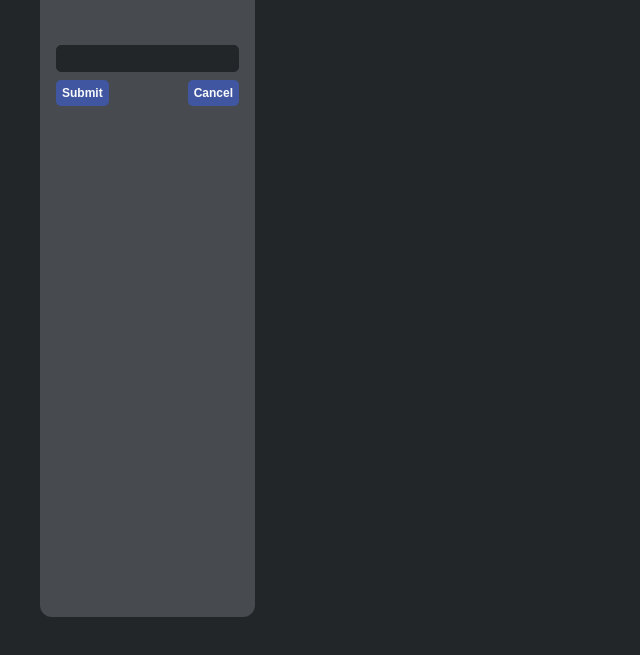
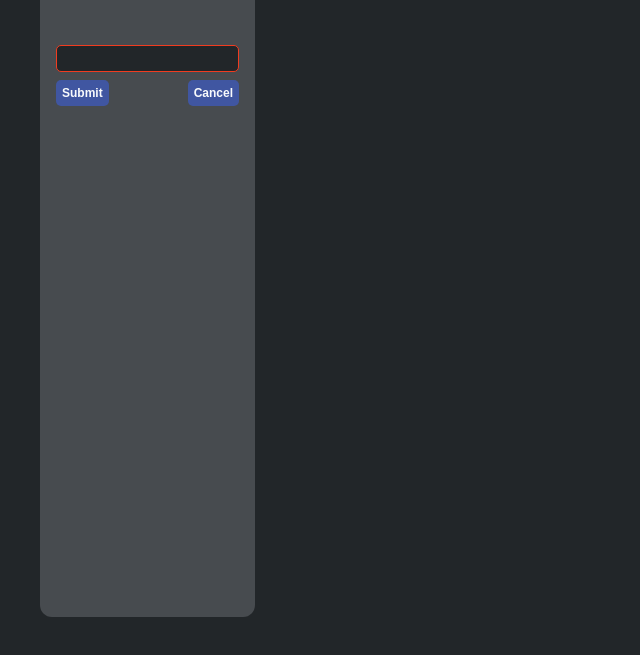
Before and after one commit to uniArchitect/to-do, a website built with webpack: page dist/index.html in a window 1280 px wide. Both pictures are taken after a click on the button "New Category". Shown: the part 137-792 px from the top of the page, without its empty margins (0-640 px from the left). Built offline with nearby package versions, Linux system fonts and the light colour scheme.

Commit message:
STYLES: add invalid input style

```diff
--- a/src/styles.css
+++ b/src/styles.css
@@ -24,6 +24,14 @@ input:focus {
   outline: none;
   border: 1px solid #4056a1;
 }
+
+input:invalid {
+  border: 1px solid #f13c20;
+}
+
+/* input:valid {
+  border: 1px solid #14a76c;
+} */
 
 select {
   border-radius: 5px;
```
Also changed, not shown: dist/main.js.
